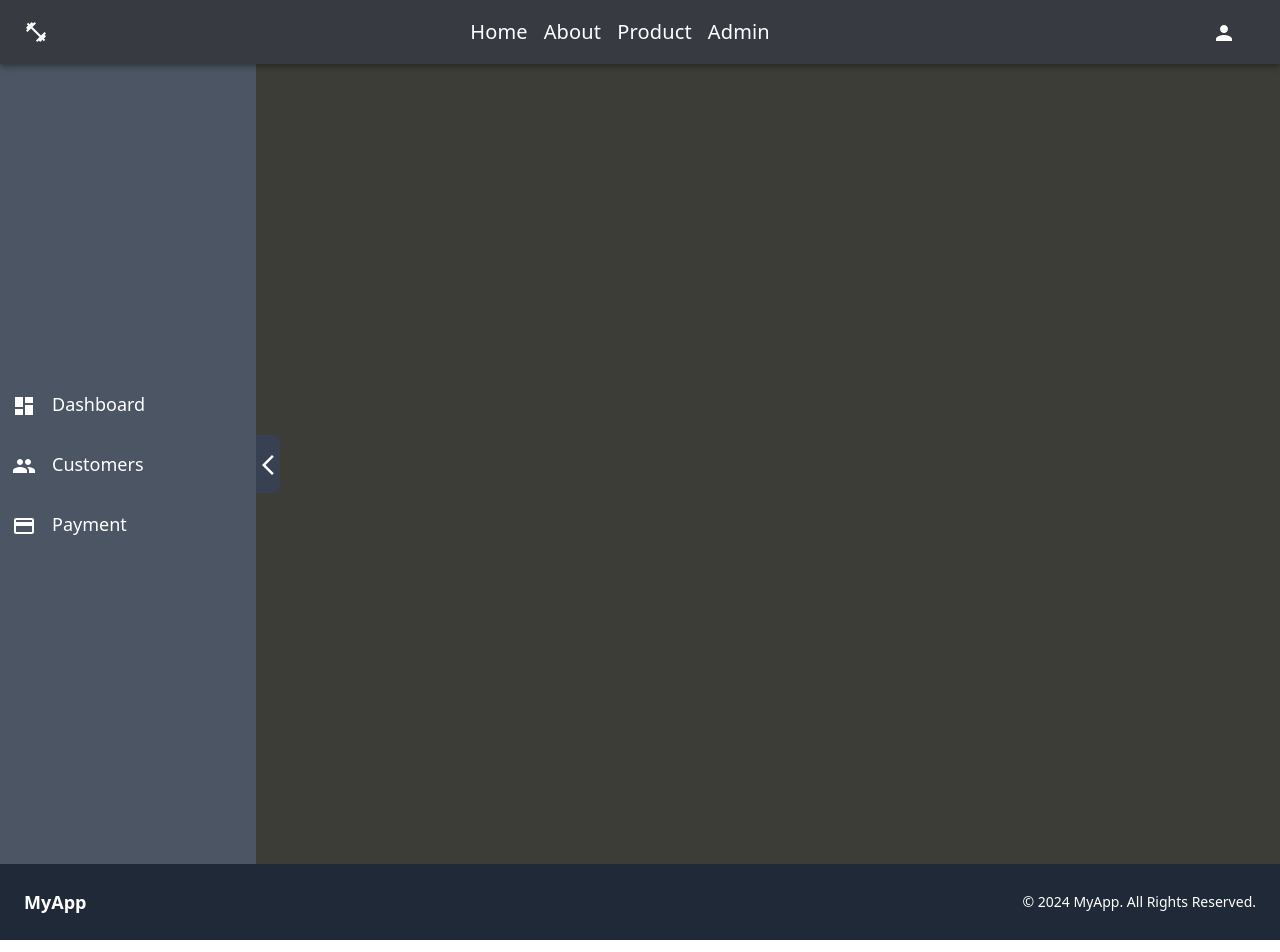
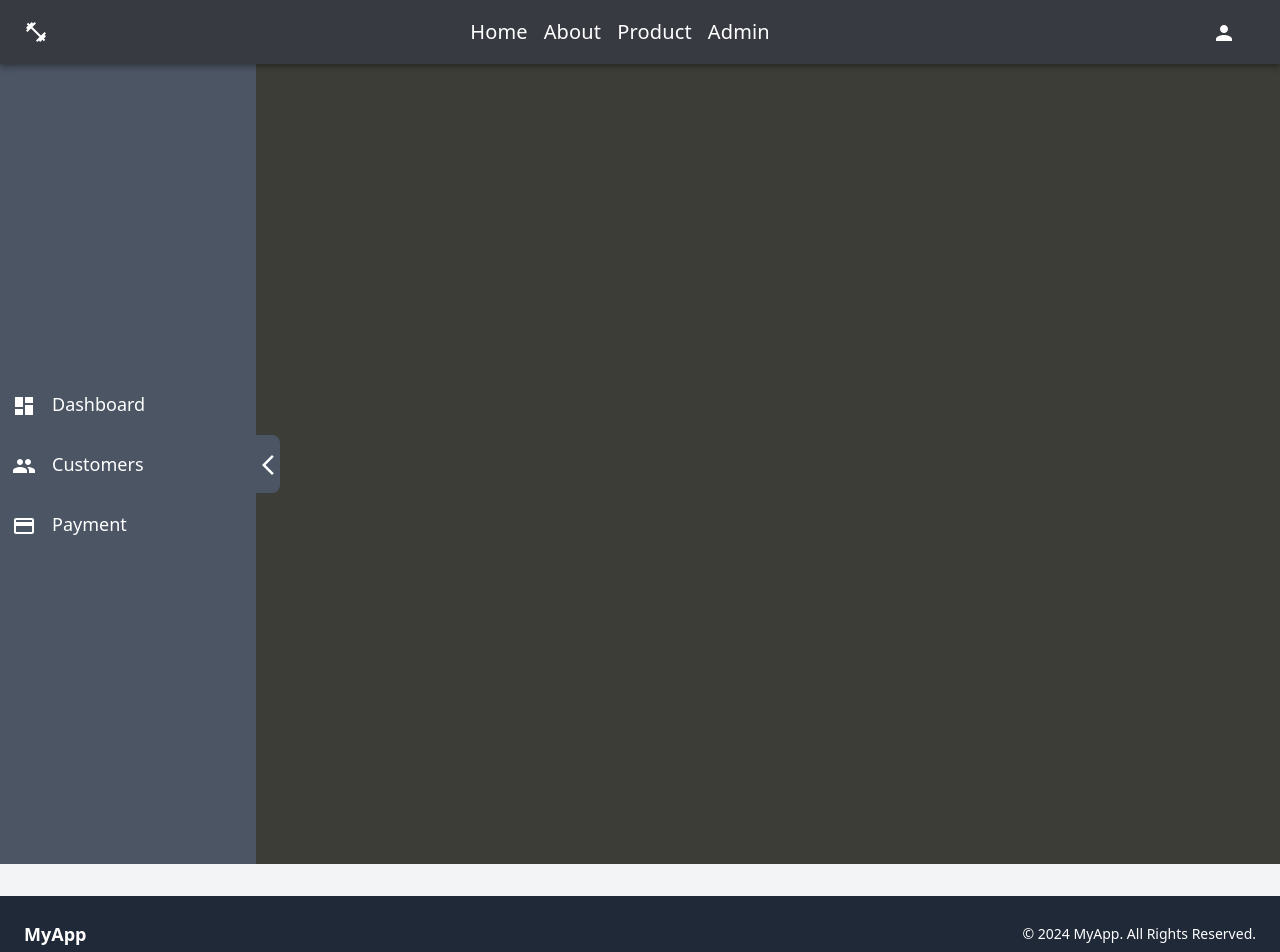
Before and after one commit to Heisen47/gym-frontend, a React (Create React App) app: page /admin in a window 1280 px wide. Shown: the top 952 px of the page. Built offline with nearby package versions, Linux system fonts and the light colour scheme; what tailwind-gradient-mask-image would draw is missing.

Commit message:
adding routing to sidebar

```diff
--- a/src/App.js
+++ b/src/App.js
@@ -1,6 +1,5 @@
 import "./index.css";
 import Navbar from "./components/Navbar";
-import Hero from "./components/Hero";
 import Footer from "./components/Footer";
 import Home from "./pages/Home";
 import About from "./pages/About";
@@ -9,10 +8,9 @@ import { BrowserRouter as Router, Routes, Route } from "react-router";
 import Product from "./pages/Product";
 import { GoogleOAuthProvider } from "@react-oauth/google";
 import Admin from "./pages/Admin";
-
+import Dashboard from "./pages/Dashboard";
 
 function App() {
-
   return (
     <GoogleOAuthProvider clientId="799455265041-4e660qpe66qgv6ru8pm449v1vp92un3m.apps.googleusercontent.com">
       <Router>
@@ -25,7 +23,11 @@ function App() {
               <Route path="/about" element={<About />} />
               <Route path="/contact" element={<Contact />} />
               <Route path="/product" element={<Product />} />
-                <Route path="/Admin" element={<Admin />} />
+
+              {/* Admin Routes */}
+              <Route path="/admin" element={<Admin />}>
+                <Route path="dashboard" element={<Dashboard />} />
+              </Route>
             </Routes>
           </div>
 
--- a/src/components/HamburgerMenu.jsx
+++ b/src/components/HamburgerMenu.jsx
@@ -30,7 +30,7 @@ const HamburgerMenu = ({ handleLinkClick }) => {
                  {nav}
               </Link>
             ))}
-            <Link to="/Admin" className="block md:inline font-sans" onClick={handleLinkClick}>
+            <Link to="/admin" className="block md:inline font-sans" onClick={handleLinkClick}>
               Admin
             </Link>
           </div>
--- a/src/components/Navbar.jsx
+++ b/src/components/Navbar.jsx
@@ -142,7 +142,7 @@ const Navbar = () => {
                 </Link>
               ))}
 
-              <Link to="/Admin" className="block md:inline font-sans">
+              <Link to="/admin" className="block md:inline font-sans">
                 <motion.div
                   initial={{ opacity: 0, y: -50 }} // Start off-screen to the top
                   animate={{ opacity: 1, y: 0 }} // Slide into view
--- a/src/components/dashboardComponents/Sidebar.jsx
+++ b/src/components/dashboardComponents/Sidebar.jsx
@@ -4,6 +4,7 @@ import GroupIcon from "@mui/icons-material/Group";
 import PaymentIcon from "@mui/icons-material/Payment";
 import ArrowBackIosNewIcon from '@mui/icons-material/ArrowBackIosNew';
 import ArrowForwardIosIcon from '@mui/icons-material/ArrowForwardIos';
+import { Link } from "react-router";
 
 const Sidebar = () => {
   const [isOpen, setIsOpen] = useState(true);
@@ -22,27 +23,30 @@ const Sidebar = () => {
       >
         <div className="flex flex-col gap-2">
           {/* Menu Items */}
+          <Link to="/admin/dashboard" className="block md:inline font-sans">
           <div
             className={`flex items-center gap-4 w-full p-3 hover:bg-gray-700 rounded-md ${
               isOpen ? "justify-start" : "justify-center"
             }`}
           >
             <span className="text-xl">
-              <DashboardIcon />{" "}
+              <DashboardIcon />
             </span>
             {isOpen && <span className="text-lg">Dashboard</span>}
           </div>
+          </Link>
           <div
             className={`flex items-center gap-4 w-full p-3 hover:bg-gray-700 rounded-md ${
               isOpen ? "justify-start" : "justify-center"
             }`}
           >
             <span className="text-xl">
-              {" "}
-              <GroupIcon />{" "}
+
+              <GroupIcon />
             </span>
             {isOpen && <span className="text-lg">Customers</span>}
           </div>
+
           <div
             className={`flex items-center gap-4 w-full p-3 hover:bg-gray-700 rounded-md ${
               isOpen ? "justify-start" : "justify-center"
@@ -53,6 +57,7 @@ const Sidebar = () => {
             </span>
             {isOpen && <span className="text-lg">Payment</span>}
           </div>
+
         </div>
       </div>
 
@@ -60,7 +65,7 @@ const Sidebar = () => {
 
       <button
         onClick={toggleSidebar}
-        className="text-center bg-gray-700 text-white pt-4 pb-4 cursor-pointer rounded-r-lg
+        className="text-center bg-gray-600 text-white pt-4 pb-4 cursor-pointer rounded-r-lg
         "
       >
         {isOpen ? <ArrowBackIosNewIcon /> : <ArrowForwardIosIcon />}
--- a/src/index.js
+++ b/src/index.js
@@ -1,7 +1,6 @@
 import React from 'react';
 import ReactDOM from 'react-dom/client';
 import App from './App';
-import { BrowserRouter, Routes, Route } from "react-router";
 import reportWebVitals from './reportWebVitals';
 
 const root = ReactDOM.createRoot(document.getElementById('root'));
--- a/src/pages/Admin.jsx
+++ b/src/pages/Admin.jsx
@@ -1,12 +1,17 @@
-import React from 'react'
-import Sidebar from '../components/dashboardComponents/Sidebar'
+import React from "react";
+import Sidebar from "../components/dashboardComponents/Sidebar";
+import { Outlet } from "react-router"
 
 const Admin = () => {
   return (
     <div>
-        <Sidebar />
+      <Sidebar />
+
+      <div className="flex-grow p-4 bg-gray-100">
+        <Outlet />
+      </div>
     </div>
-  )
-}
+  );
+};
 
-export default Admin
+export default Admin;
--- /dev/null
+++ b/src/pages/Dashboard.jsx
@@ -0,0 +1,9 @@
+import React from 'react'
+
+const Dashboard = () => {
+  return (
+    <div>Dashboard</div>
+  )
+}
+
+export default Dashboard
```
Lines whose indentation alone changed are shown as unchanged.
